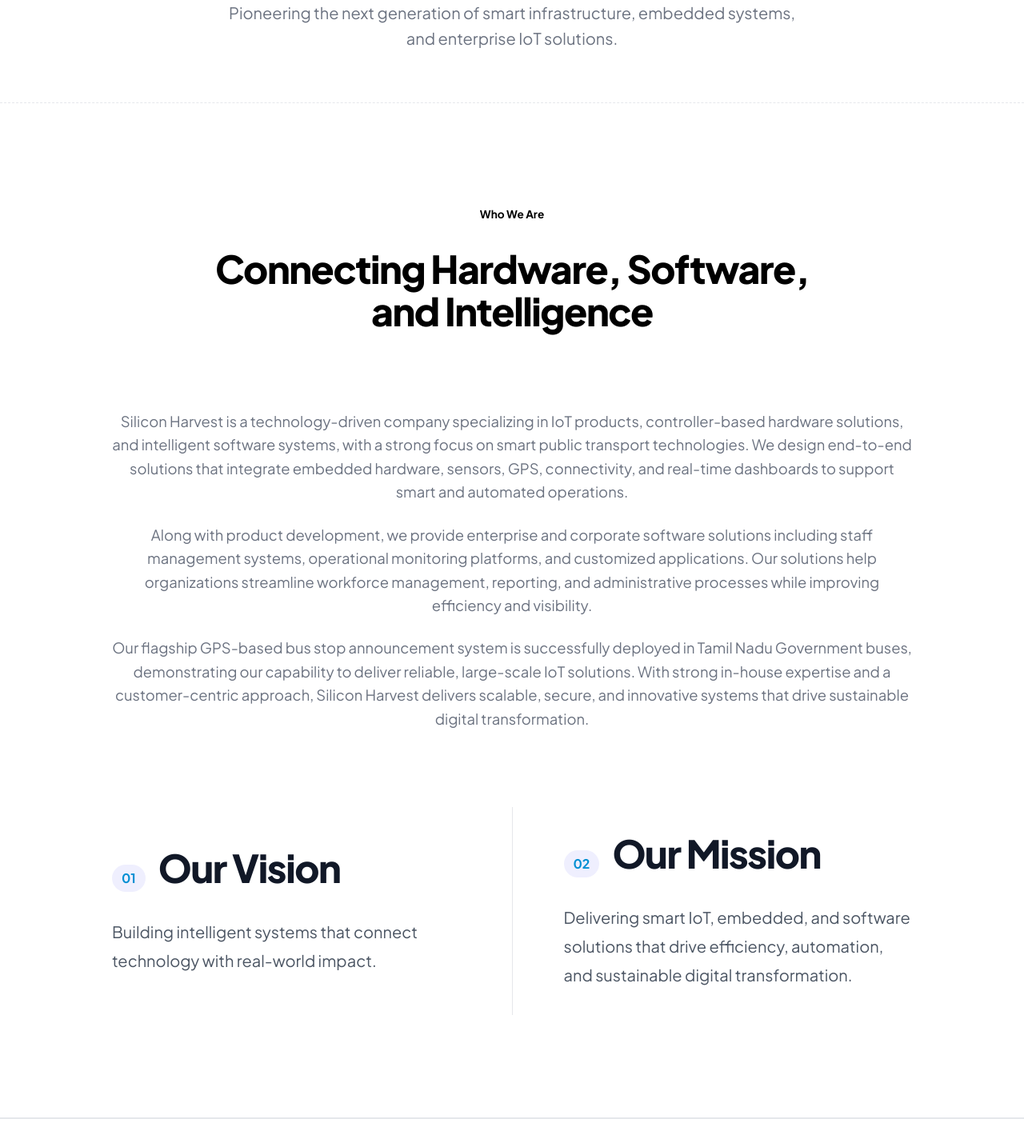
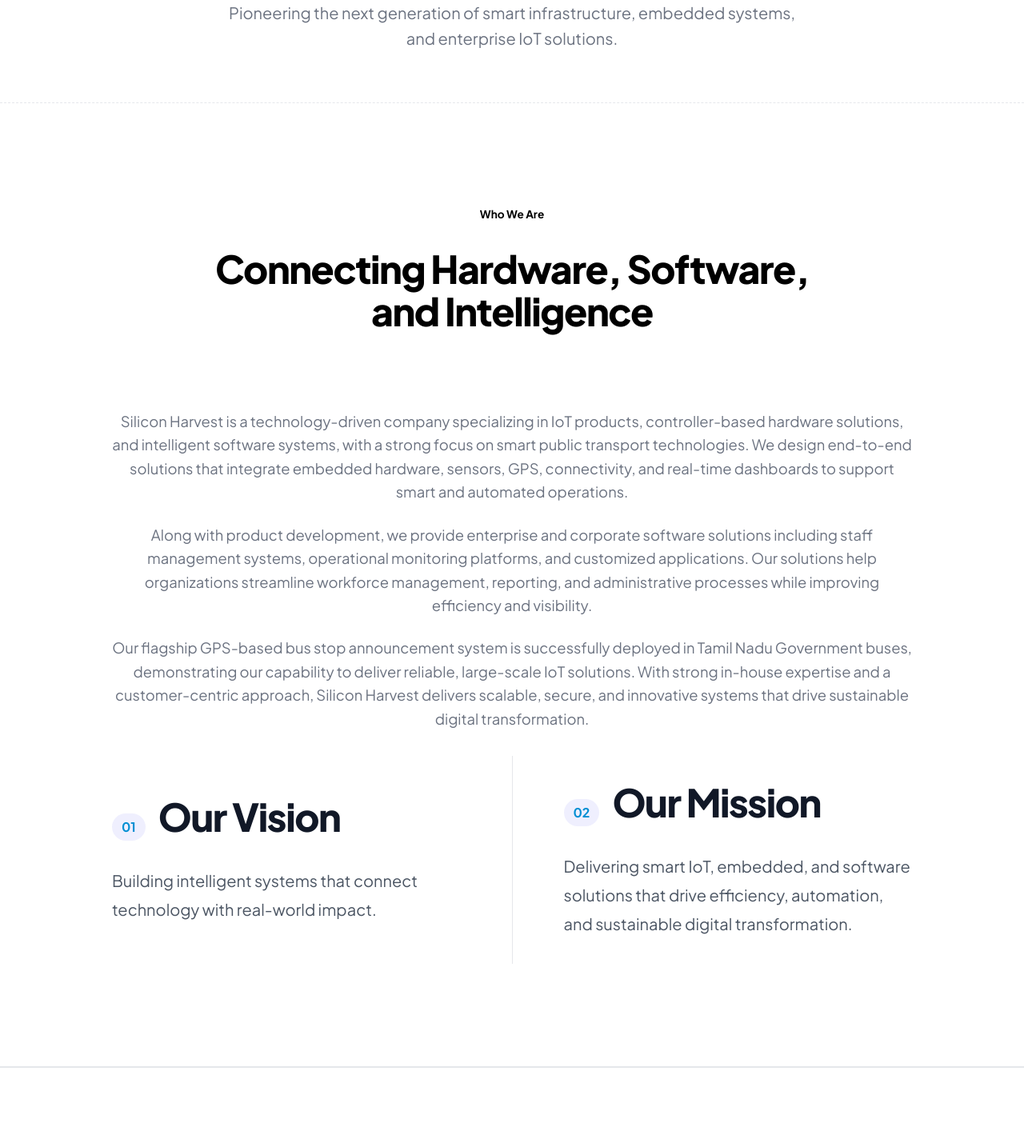
Before and after one commit to oscilink2-cyber/core-comp, a React (Vite) app: page /about in a window 1280 px wide. Shown: the part 300-1729 px from the top of the page at 80% size. Built offline with nearby package versions, Linux system fonts and the light colour scheme.

Commit message:
Further reduce spacing between AboutCompany and VisionMission sections

```diff
--- a/src/components/AboutCompany.css
+++ b/src/components/AboutCompany.css
@@ -1,5 +1,5 @@
 .about-section {
-  padding: 8rem 0 2rem 0;
+  padding: 8rem 0 0 0;
   background-color: #ffffff;
   border-top: 1px dashed var(--border-color);
 }
--- a/src/components/VisionMission.css
+++ b/src/components/VisionMission.css
@@ -1,5 +1,5 @@
 .vm-section-light {
-  padding: 4rem 0 8rem 0;
+  padding: 2rem 0 8rem 0;
   background-color: #ffffff;
   border-bottom: 1px solid var(--border-color);
 }
```
